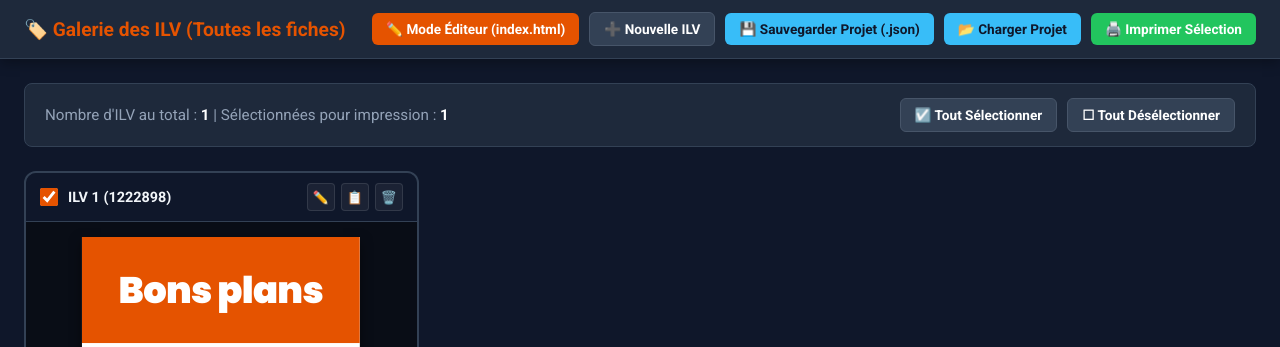
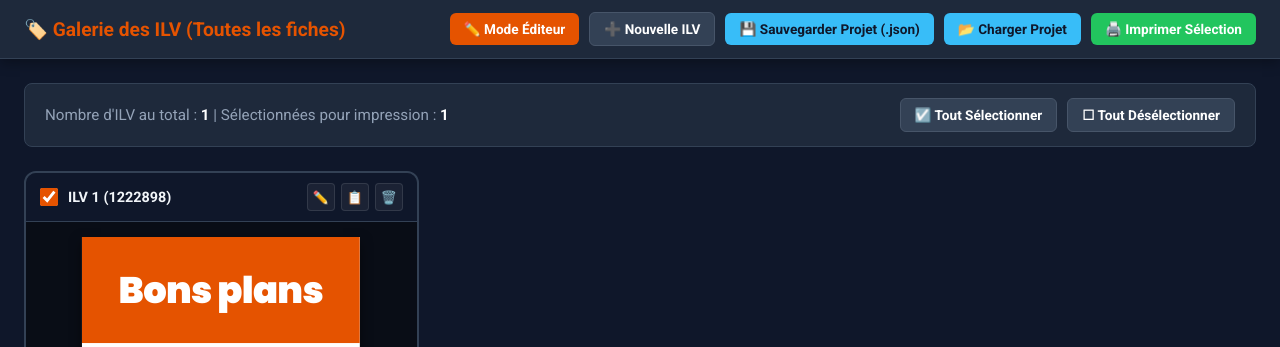
Before and after one commit to Musti75/boulanger-app, a plain HTML site: page test1.html in a window 1280 px wide. Shown: the top 347 px of the page. Drawn offline with Linux system fonts and the light colour scheme.

Commit message:
Update test1.html

```diff
--- a/test1.html
+++ b/test1.html
@@ -374,7 +374,7 @@
     </div>
     <div class="header-actions">
       <button class="btn btn-editor" onclick="openTabInEditor()">
-        ✏️ Mode Éditeur (index.html)
+        ✏️ Mode Éditeur
       </button>
       <button class="btn btn-secondary" onclick="addTab()">
         ➕ Nouvelle ILV
```
